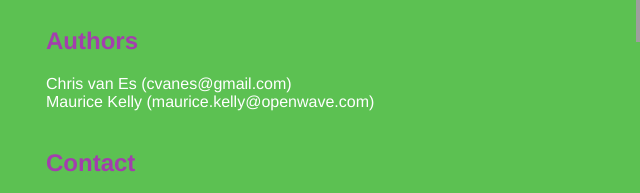
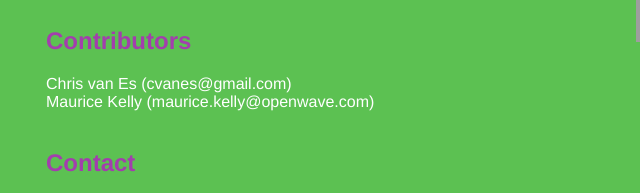
Before and after one commit to cvanes/jenkins-incremental-test-plugin, a plain HTML site: page index.html in a window 1280 px wide. Shown: the part 258-451 px from the top of the page, 244-884 px from the left. Drawn offline with Linux system fonts and the light colour scheme; grey boxes are pictures that could not be loaded.

Commit message:
Edited index.html via GitHub

```diff
--- a/index.html
+++ b/index.html
@@ -49,7 +49,7 @@
       A Jenkins plugin to allow breaking a build when no new tests have been added between commits
     </div>
 
-    <h2>Authors</h2>
+    <h2>Contributors</h2>
 <p>Chris van Es (cvanes@gmail.com)
 <br/>Maurice Kelly (maurice.kelly@openwave.com)
 <br/>
```
